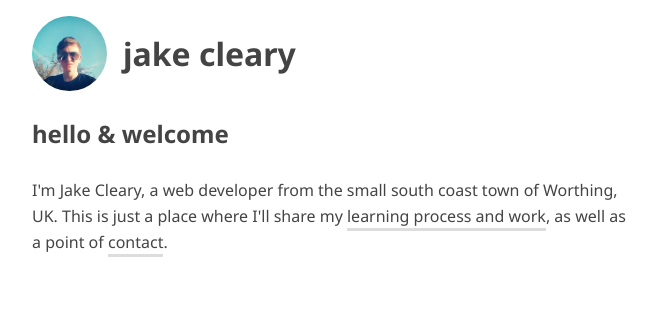
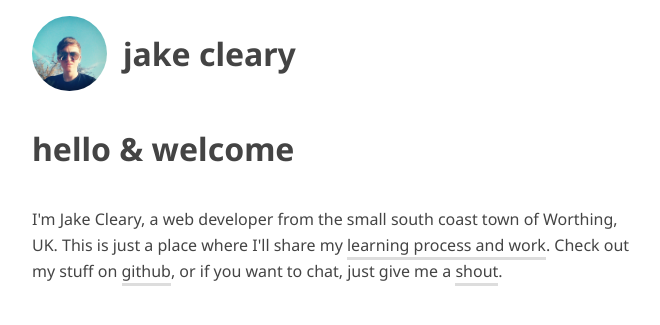
Before and after one commit to clear-y/jc-2014, a Jekyll site: the page built from index.html, in a window 1280 px wide. Shown: the top 325 px of the page, without its empty margins (308-968 px from the left). Built offline with Jekyll 4.4.1, drawn with Linux system fonts in a browser that asks for light colours; Markdown is read by kramdown in place of the engine named in the settings.

Commit message:
Added clean url using folders; Added home page content with links

```diff
--- a/_config.yml
+++ b/_config.yml
@@ -1,3 +1,5 @@
 name: JC.2014
 markdown: redcarpet
 pygments: true
+include: [.htaccess]
+url: http://jakecleary.net
--- a/_layouts/home.html
+++ b/_layouts/home.html
@@ -1,8 +1,8 @@
 {% include header.html %}
 
-    <section class="about">
+    <main class="about">
         <h1 class="about-heading">hello &amp; welcome</h1>
-        <p>I'm Jake Cleary, a web developer from the small south coast town of Worthing, UK. This is just a place where I'll share my <a href="/blog.html">learning process and work</a>, as well as a point of <a href="/contact.html">contact</a>.</p>
-    </section>
+        <p>I'm Jake Cleary, a web developer from the small south coast town of Worthing, UK. This is just a place where I'll share my <a href="/blog/">learning process and work</a>. Check out my stuff on <a href="https://github.com/clear-y" target="_blank">github</a>, or if you want to chat, just give me a <a href="mailto:shout@jakecleary.net?subject=Hi">shout</a>.</p>
+    </main>
 
 {% include footer.html %}
--- /dev/null
+++ b/_layouts/page.html
@@ -0,0 +1,5 @@
+{% include header.html %}
+    <main class="page-content">
+        {{ page.content }}
+    </main>
+{% include footer.html %}
```
Also changed, not shown: blog/index.html (renamed from blog.html), 1 other file.
